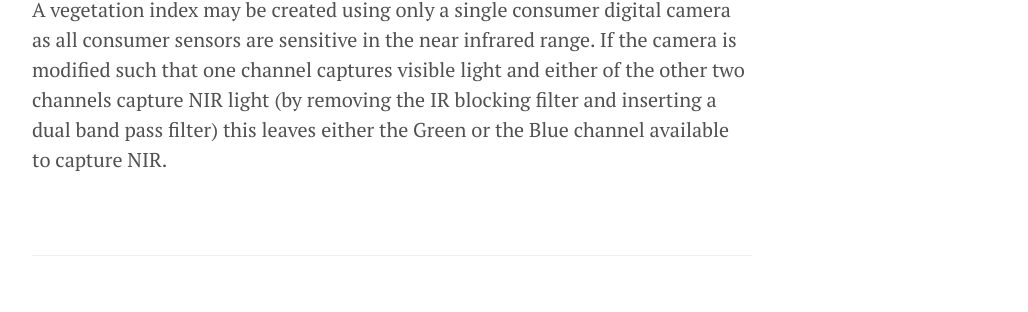
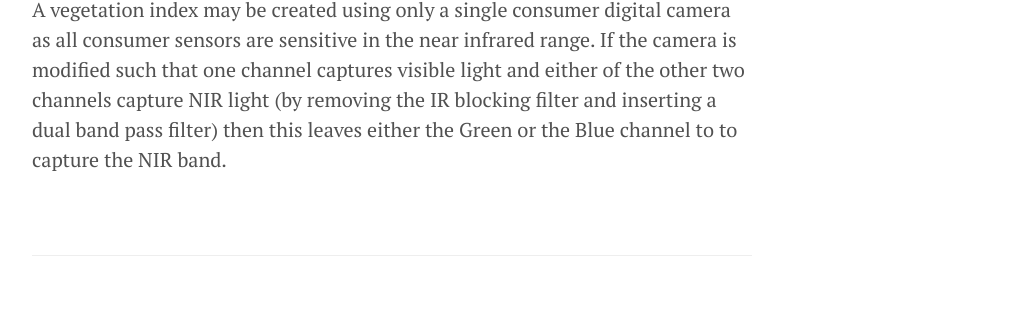
Before and after one commit to geraldmc/geraldmc.github.io, a Jekyll site: the page built from _posts/2019-05-01-predicting-yield-2.md, in a window 1280 px wide. Shown: the part 1590-1902 px from the top of the page, without its empty margins (248-1276 px from the left). Built offline with Jekyll 4.4.1, drawn with Linux system fonts in a browser that asks for light colours.

Commit message:
updates predicting-yield-2

```diff
--- a/_posts/2019-05-01-predicting-yield-2.md
+++ b/_posts/2019-05-01-predicting-yield-2.md
@@ -19,4 +19,4 @@ An effective spectral index is built in stages by capturing light of the right b
 
 ![RGB_Composite]({{ site.url }}/assets/fastie-results.png){:height="300px" width="430px"}
 
-A vegetation index may be created using only a single consumer digital camera as all consumer sensors are sensitive in the near infrared range. If the camera is modified such that one channel captures visible light and either of the other two channels capture NIR light (by removing the IR blocking filter and inserting a dual band pass filter) this leaves either the Green or the Blue channel available to capture NIR.
+A vegetation index may be created using only a single consumer digital camera as all consumer sensors are sensitive in the near infrared range. If the camera is modified such that one channel captures visible light and either of the other two channels capture NIR light (by removing the IR blocking filter and inserting a dual band pass filter) then this leaves either the Green or the Blue channel to to capture the NIR band.
```
